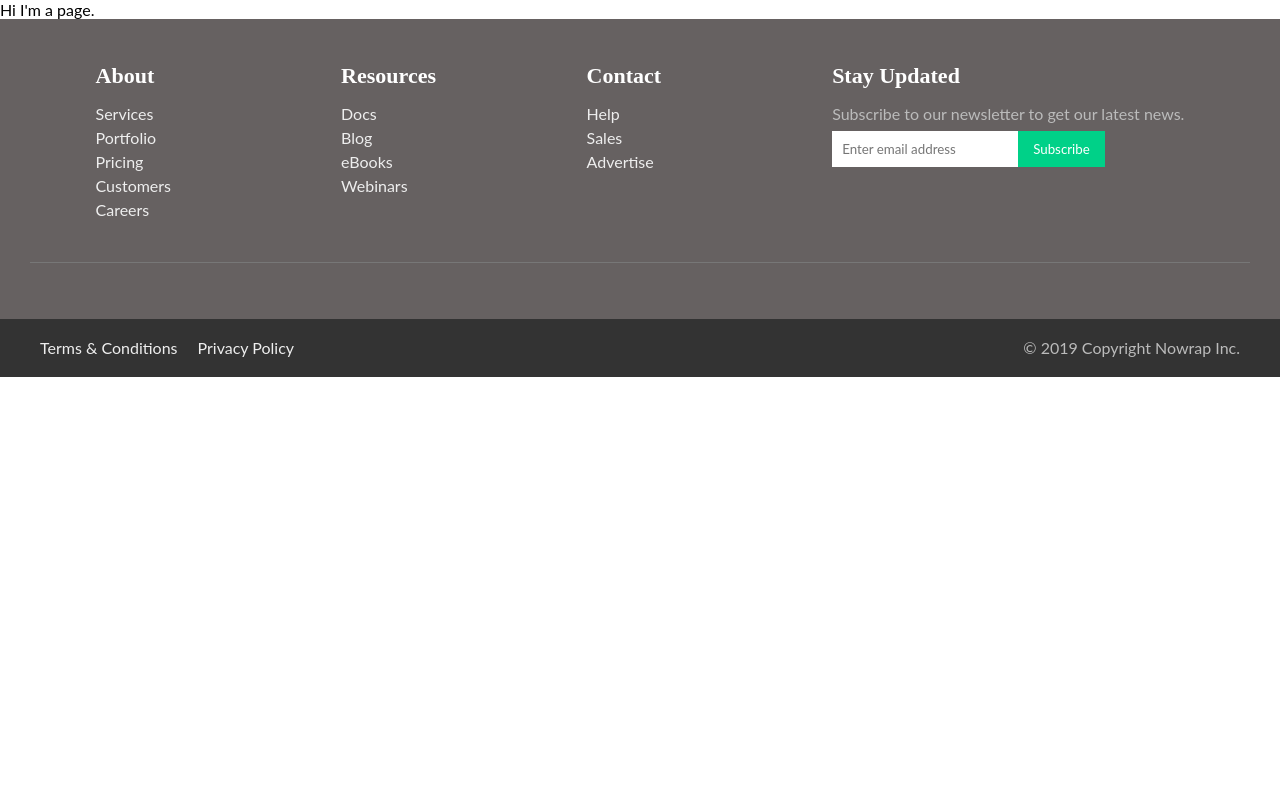
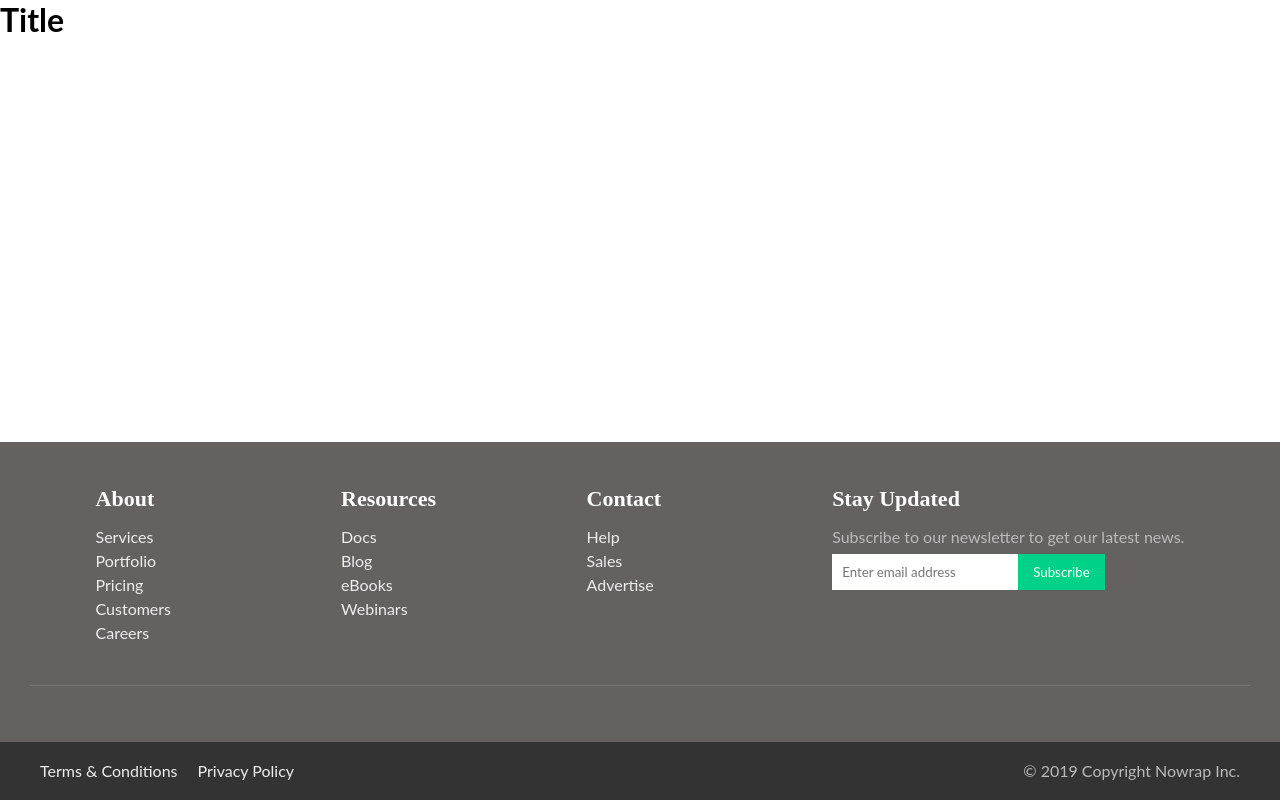
Before and after one commit to SamadritaBhattacharya/webpract, a plain HTML site: page index.html in a window 1280 px wide. Drawn offline with Linux system fonts and the light colour scheme.

Commit message:
Add files via upload

```diff
--- a/index.html
+++ b/index.html
@@ -15,10 +15,10 @@
     </script>
 </head>
 <body>
-    <p>Hi I'm a page. </p>
+    <h1>Title</h1>
+    <div class="container"></div>
     <footer>
-        <div class="container"></div>
-        <!--Footer main-->
+      <!-- Footer main -->
       <section class="ft-main">
         <div class="ft-main-item">
           <h2 class="ft-title">About</h2>
@@ -53,11 +53,12 @@
           <form>
             <input type="email" name="email" placeholder="Enter email address">
             <!-- <input type="submit" value="Subscribe"> -->
-                <button type= "button" id="demo" onclick="buttonChange()">Subscribe</button>
+            <button type="button" id="demo" onclick="buttonChange()">Subscribe</button>
           </form>
         </div>
       </section>
-        <!--Footer social-->
+
+      <!-- Footer social -->
       <section class="ft-social">
         <ul class="ft-social-list">
           <li><a href="#"><i class="fab fa-facebook"></i></a></li>
@@ -69,7 +70,7 @@
         </ul>
       </section>
 
-        <!--Footer legal -->
+      <!-- Footer legal -->
       <section class="ft-legal">
         <ul class="ft-legal-list">
           <li><a href="#">Terms &amp; Conditions</a></li>
@@ -79,4 +80,3 @@
       </section>
     </footer>
 </body>
-</html>
```
Lines whose indentation alone changed are shown as unchanged.
